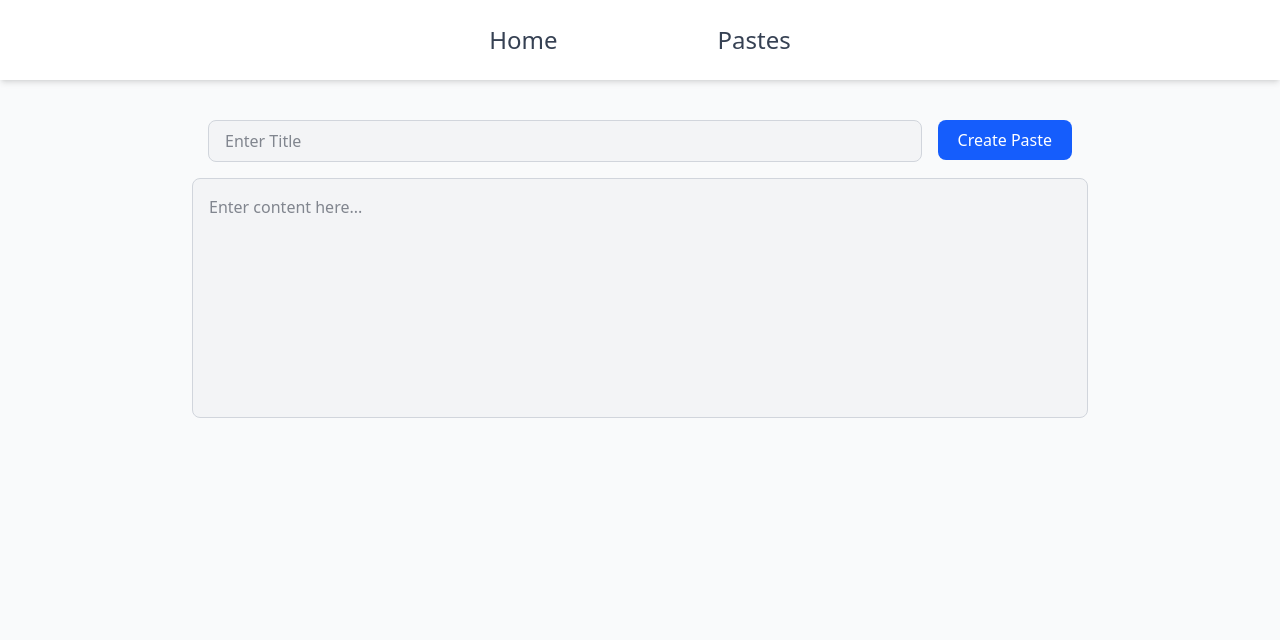
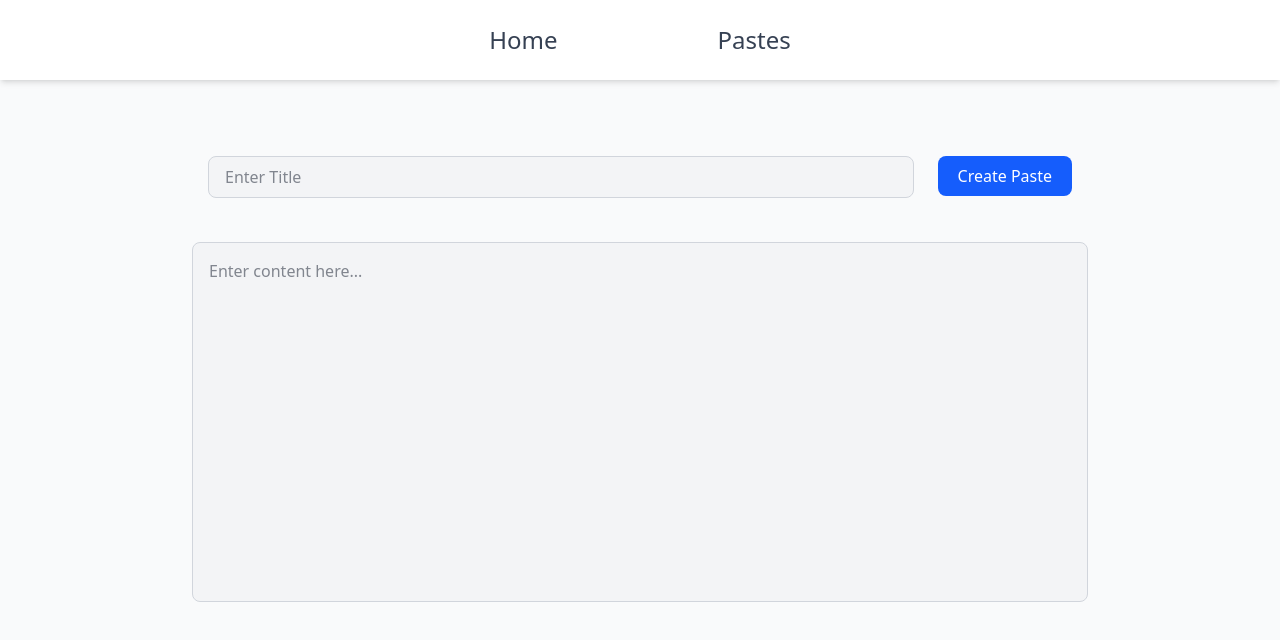
Before and after one commit to ankit01012005/PasteApp, a React (Vite) app: page / in a window 1280 px wide. Shown: the top 640 px of the page. Built offline with nearby package versions, Linux system fonts and the light colour scheme.

Commit message:
change height of inputs

```diff
--- a/src/components/Home.jsx
+++ b/src/components/Home.jsx
@@ -40,13 +40,13 @@ function Home() {
   }
 
   return (
-    <div className="max-w-4xl mx-auto mt-6">
-      <div className="flex flex-col gap-4 mb-4 px-4 max-w-full sm:flex-row sm:items-start items-center ">
+    <div className="max-w-4xl mx-auto mt-15">
+      <div className="flex flex-col gap-6  mb-11 px-4 max-w-full sm:flex-row sm:items-start items-center ">
         <input
           value={input}
           type="text"
           placeholder="Enter Title"
-          className="flex-1 px-4 py-2 rounded-lg bg-gray-100 border border-gray-300 focus:outline-none focus:ring focus:ring-blue-200"
+          className="  flex-1 px-4 py-2 rounded-lg bg-gray-100 border border-gray-300 focus:outline-none focus:ring focus:ring-blue-200"
           onChange={(e) => Setinput(e.target.value)}
         />
         <button
@@ -58,7 +58,7 @@ function Home() {
       </div>
       <textarea
         placeholder="Enter content here..."
-        className="w-full h-60 p-4 rounded-lg bg-gray-100 border border-gray-300 focus:outline-none focus:ring focus:ring-blue-200 resize-none"
+        className="w-full h-90 p-4 rounded-lg bg-gray-100 border border-gray-300 focus:outline-none focus:ring focus:ring-blue-200 resize-none"
         value={Value}
         onChange={(e) => setValue(e.target.value)}
       ></textarea>
```
